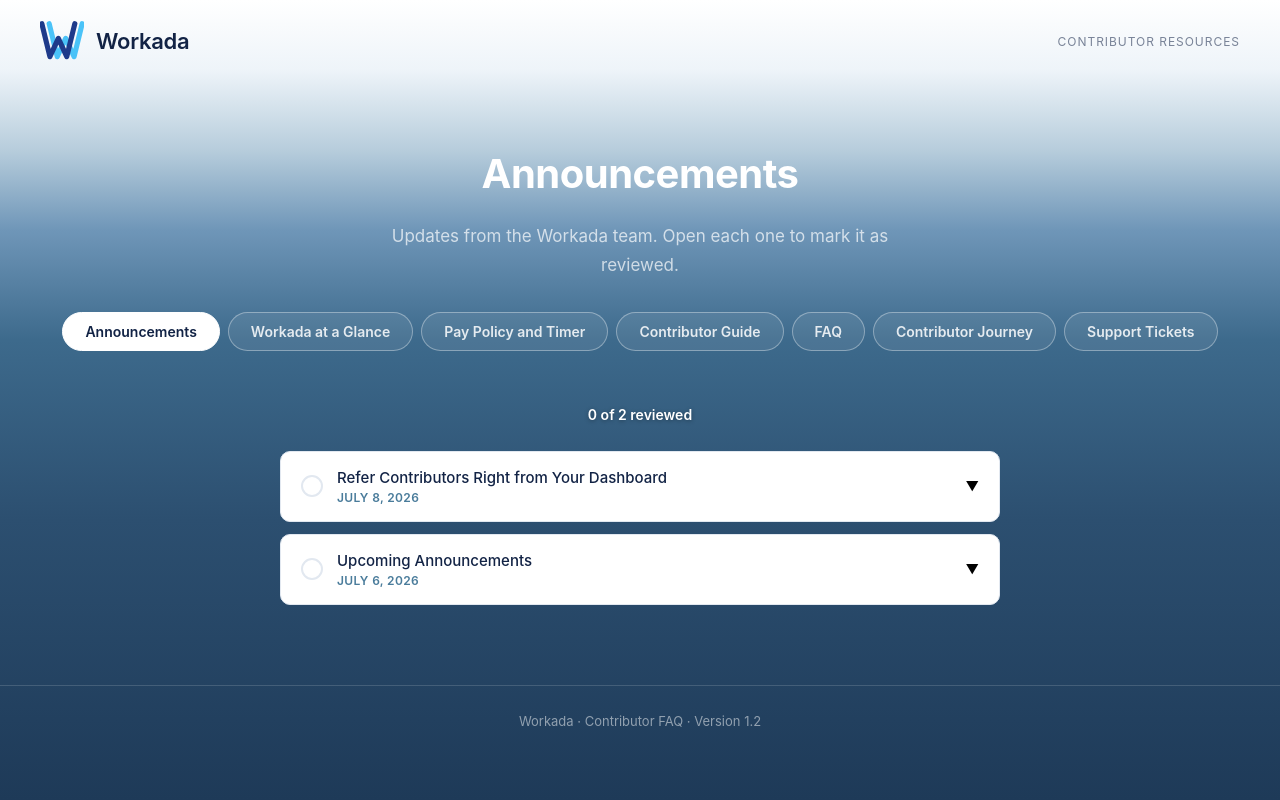
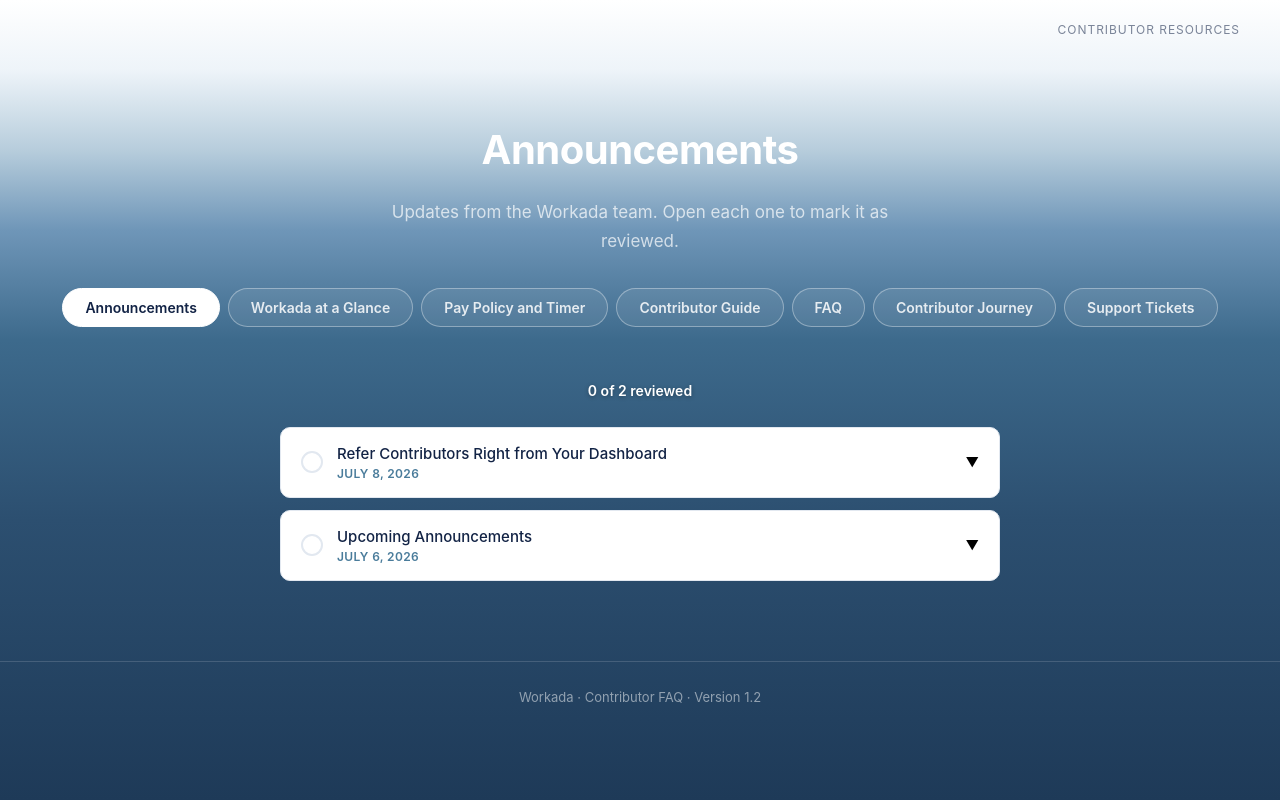
Before and after one commit to mariazaied-coder/contributor-faq, a plain HTML site: page index.html in a window 1280 px wide. Drawn offline with Linux system fonts and the light colour scheme.

Commit message:
Remove Workada logo from header

```diff
--- a/index.html
+++ b/index.html
@@ -1733,13 +1733,6 @@
 <body>
 
 <header>
-  <a href="#" class="logo-mark">
-    <svg class="logo-icon" viewBox="0 0 120 110" xmlns="http://www.w3.org/2000/svg">
-      <path d="M 25 5 L 47 95 L 70 45 L 93 95 L 115 5" fill="none" stroke="#38BDF8" stroke-width="14" stroke-linecap="round" stroke-linejoin="round" opacity="0.9"/>
-      <path d="M 5 5 L 27 95 L 50 45 L 73 95 L 95 5" fill="none" stroke="#1E3A8A" stroke-width="14" stroke-linecap="round" stroke-linejoin="round"/>
-    </svg>
-    <span class="logo-wordmark">Workada</span>
-  </a>
   <span class="header-badge">Contributor Resources</span>
 </header>
 
```
